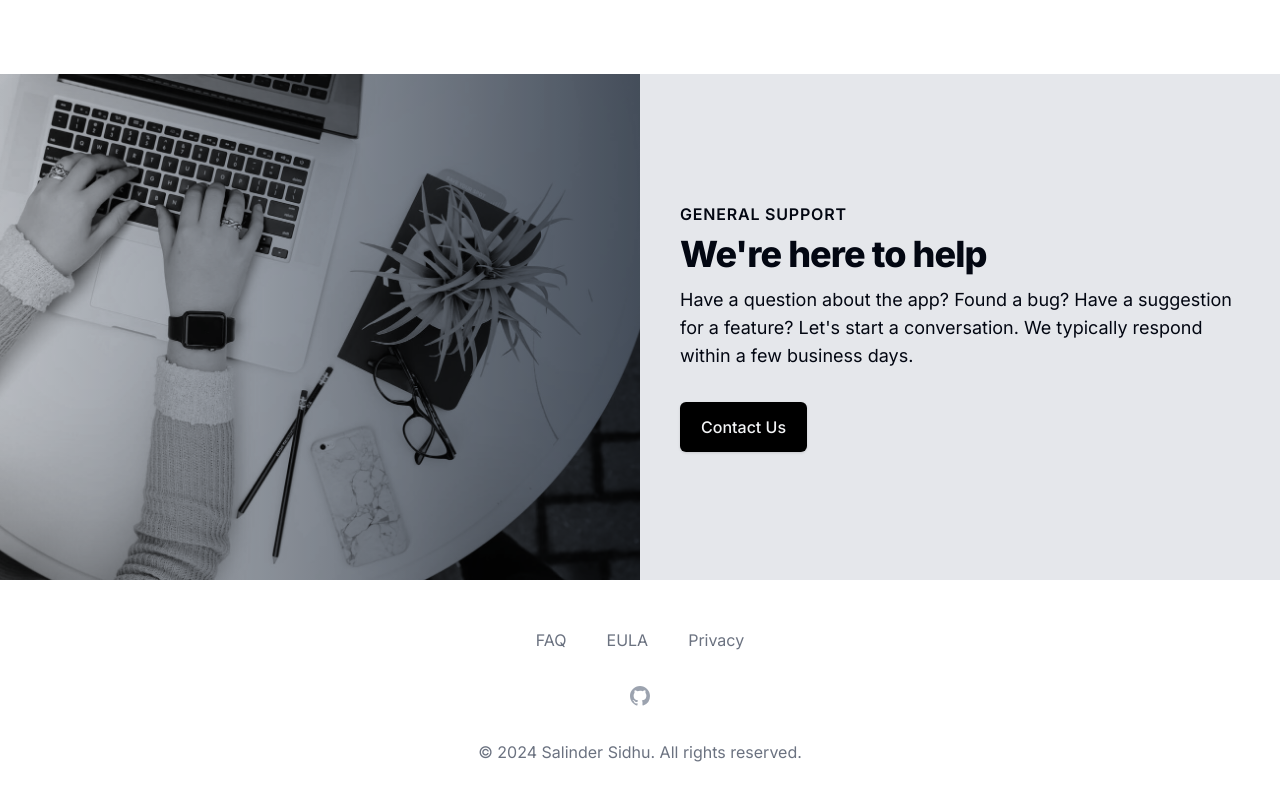
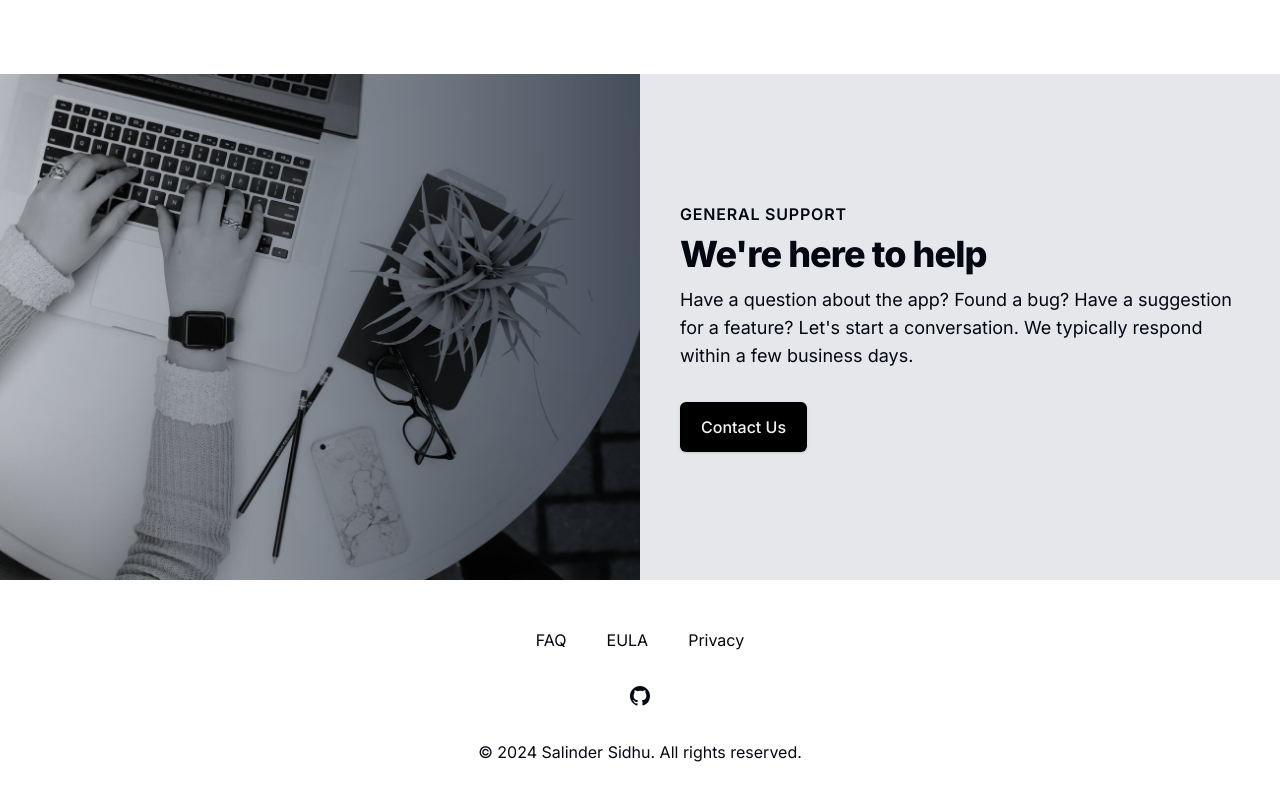
Before and after one commit to salindersidhu/quakemap-site, a Next.js app: page / in a window 1280 px wide. Shown: the part 6528-7328 px from the top of the page. Built offline with nearby package versions, Linux system fonts and the light colour scheme.

Commit message:
feat(darkMode): add dark mode to the Footer component

```diff
--- a/src/components/footer.tsx
+++ b/src/components/footer.tsx
@@ -11,7 +11,7 @@ export default function Footer({
   socials: SocialLink[];
 }) {
   return (
-    <footer className="bg-white">
+    <footer className="bg-white dark:bg-zinc-950">
       <div className="max-w-7xl mx-auto py-12 px-4 overflow-hidden sm:px-6 lg:px-8">
         <nav
           className="-mx-5 -my-2 flex flex-wrap justify-center"
@@ -20,7 +20,7 @@ export default function Footer({
           {links.map((item) => (
             <div key={item.name} className="px-5 py-2">
               <Link
-                className="text-base text-gray-500 hover:text-gray-900"
+                className="text-base text-gray-950 dark:text-gray-200 hover:text-gray-400 hover:dark:text-white"
                 href={item.href}
               >
                 {item.name}
@@ -34,7 +34,7 @@ export default function Footer({
               key={`${item.name}-${index}`}
               target="_blank"
               rel="noopener noreferrer"
-              className="text-gray-400 hover:text-gray-500"
+              className="text-gray-950 dark:text-gray-200 hover:text-gray-400 hover:dark:text-white"
               href={item.href}
             >
               <span className="sr-only">{item.name}</span>
@@ -42,7 +42,7 @@ export default function Footer({
             </Link>
           ))}
         </div>
-        <p className="mt-8 text-center text-base text-gray-500">
+        <p className="text-base mt-8 text-center text-gray-950 dark:text-gray-200">
           &copy; {new Date().getFullYear()} Salinder Sidhu. All rights reserved.{" "}
         </p>
       </div>
```
